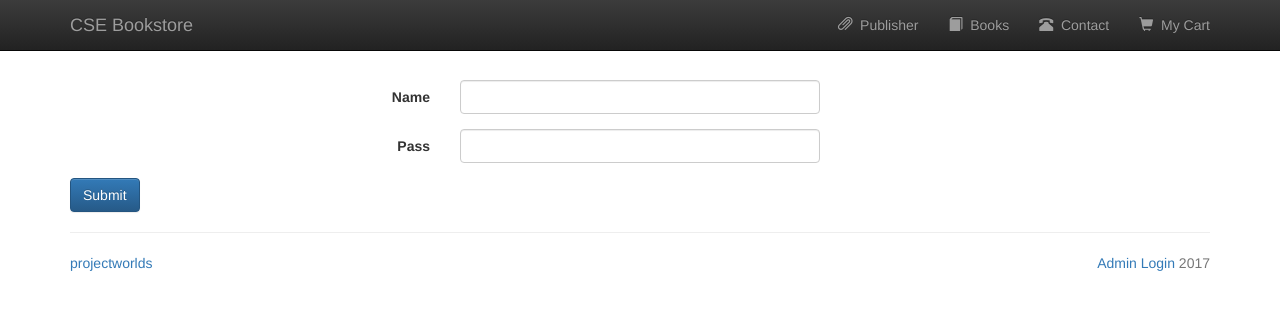
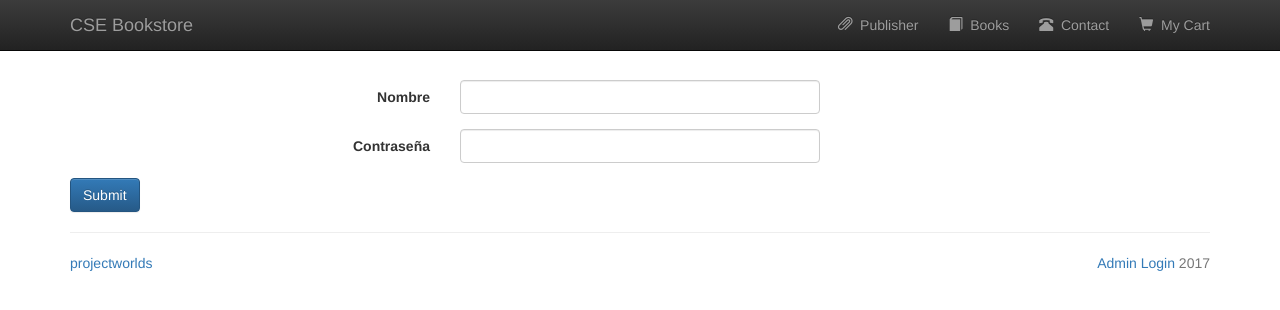
Before and after one commit to DanielEDiaz/Libreria, a PHP site: page /admin.php in a window 1280 px wide. Shown: the top 310 px of the page. Run offline with PHP 8.4, Linux system fonts and the light colour scheme.

Commit message:
Update admin.php

```diff
--- a/bookstore/admin.php
+++ b/bookstore/admin.php
@@ -1,17 +1,22 @@
 <?php
-	$title = "Administration section";
-	require_once "./template/header.php";
+	 ini_set("default_charset", "UTF-8");
+	 mb_internal_encoding("UTF-8");
+	 ini_set('display_errors', 1);
+	 ini_set('display_startup_errors', 1);
+	 error_reporting(E_ALL);
+	 $title = "Administration section";
+	 require_once "./template/header.php";
 ?>
 
 	<form class="form-horizontal" method="post" action="admin_verify.php">
 		<div class="form-group">
-			<label for="name" class="control-label col-md-4">Name</label>
+			<label for="name" class="control-label col-md-4">Nombre</label>
 			<div class="col-md-4">
 				<input type="text" name="name" class="form-control">
 			</div>
 		</div>
 		<div class="form-group">
-			<label for="pass" class="control-label col-md-4">Pass</label>
+			<label for="pass" class="control-label col-md-4">Contraseña</label>
 			<div class="col-md-4">
 				<input type="password" name="pass" class="form-control">
 			</div>
```
